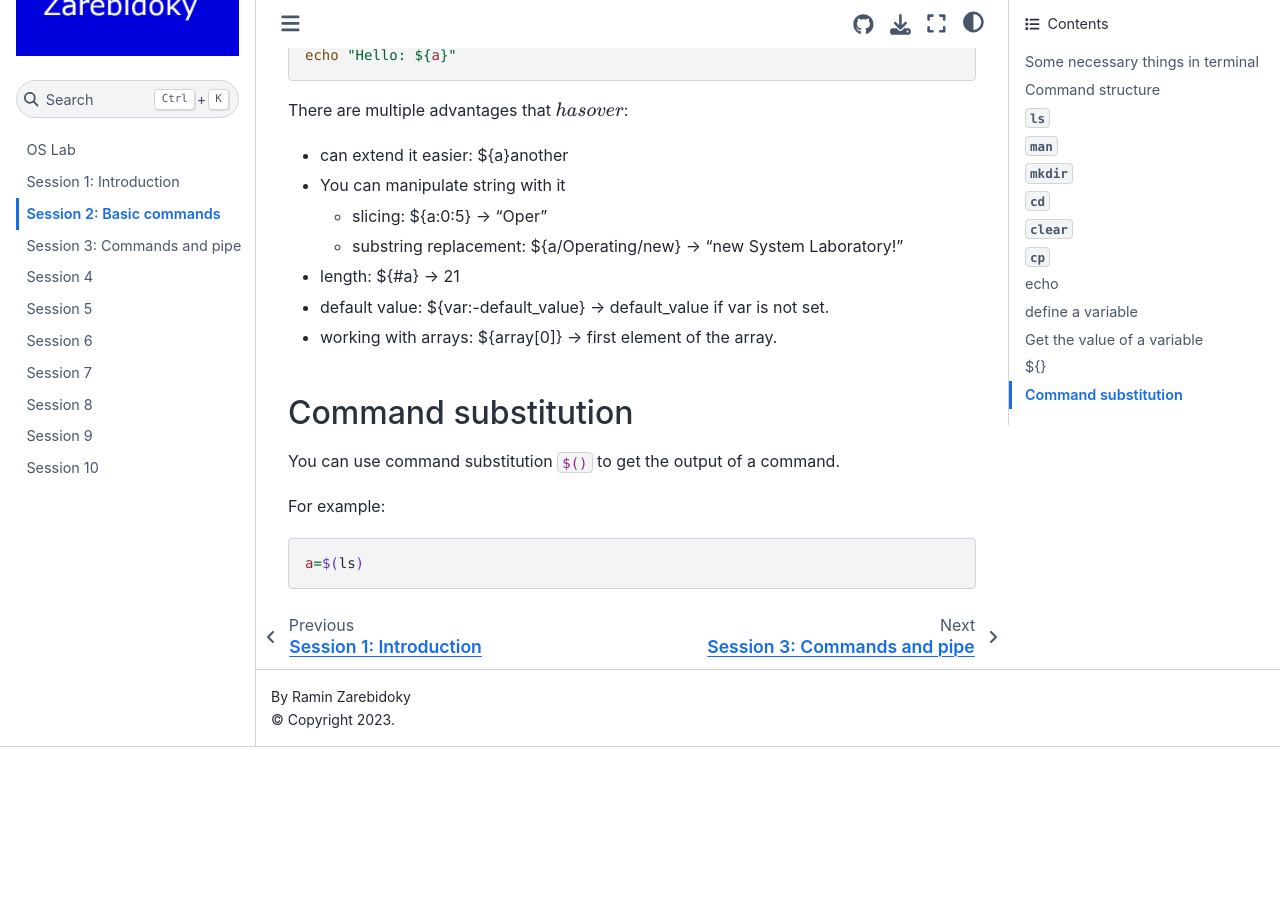
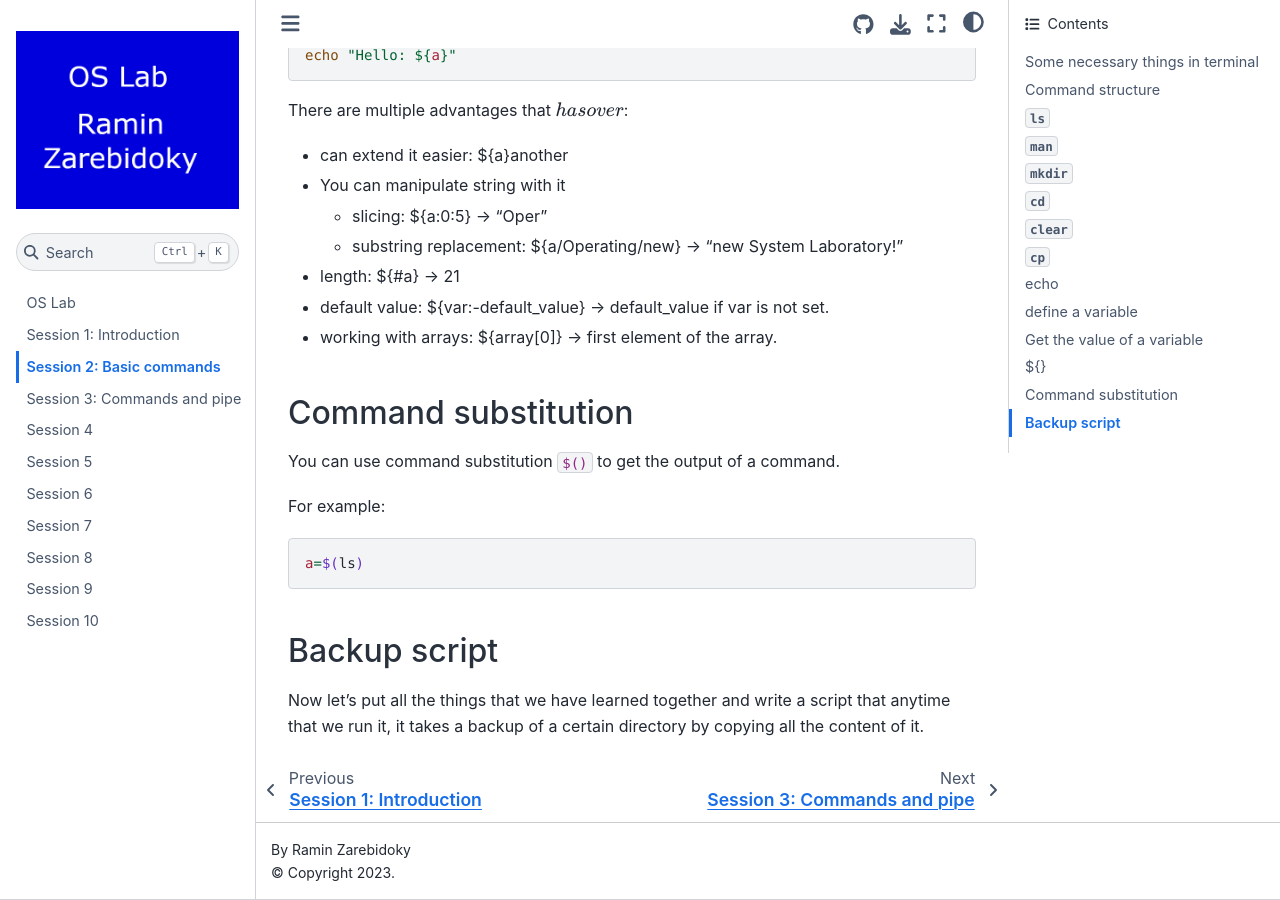
Before and after one commit to LiterallyTheOne/os_lab, a Jupyter Book: the page built from docs/session_2.md, in a window 1280 px wide and 900 px high, scrolled down 5786 px. Built offline with Jupyter Book 1.0.4 settings and Sphinx 7.4.7 and the Sphinx Book theme 1.1.4, drawn with Linux system fonts in a browser that asks for light colours; before the commit the page ends 6533 px from its top, so only the background shows below that.

Commit message:
Add backup script section to encourage students to write the code for it.

````diff
--- a/docs/session_2.md
+++ b/docs/session_2.md
@@ -276,3 +276,9 @@
 ```shell
 a=$(ls)
 ```
+
+## Backup script
+
+Now let's put all the things that we have learned together and
+write a script that anytime that we run it, it takes a backup
+of a certain directory by copying all the content of it.
````
